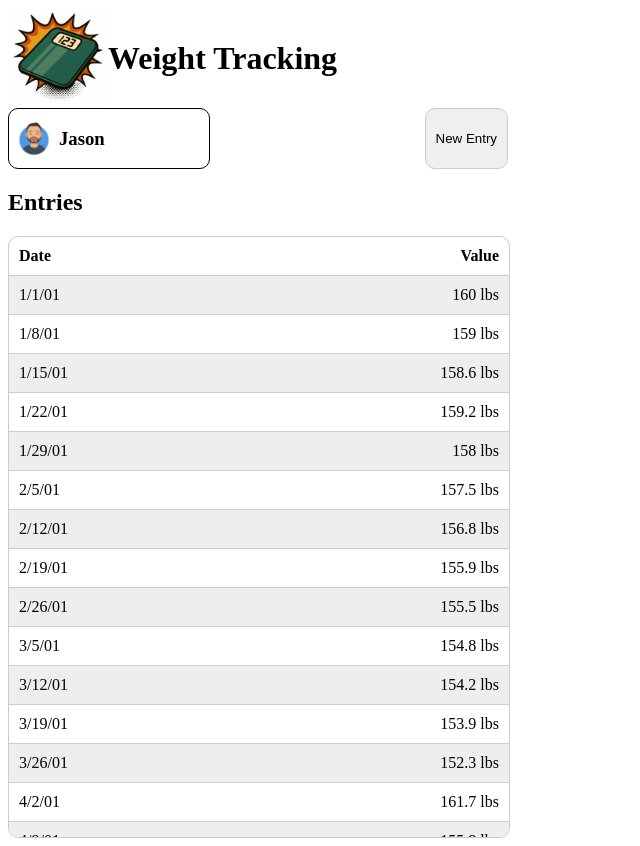
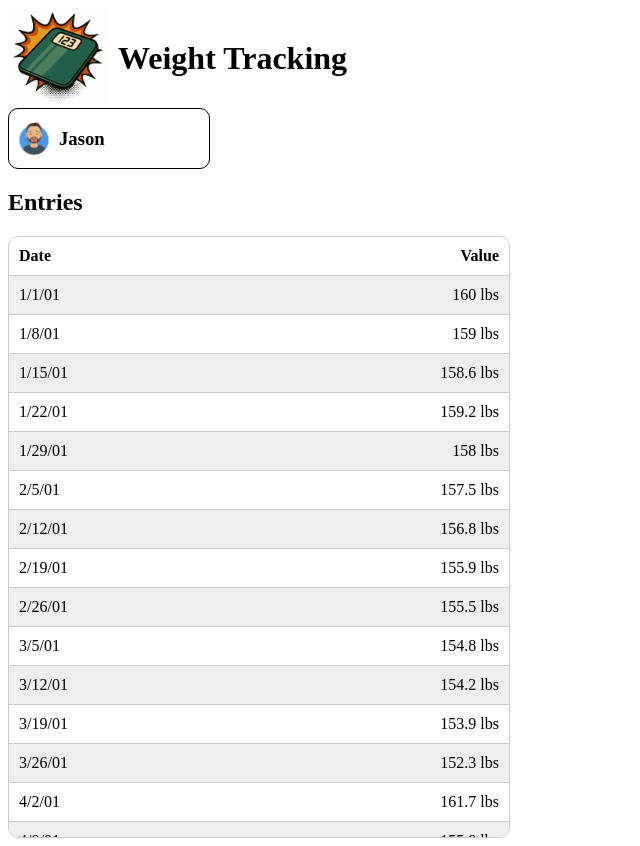
Before and after one commit to Floresj4/weight-tracking, an Angular app in the folder weight-tracking-ui/: page / in a window 1280 px wide. Shown: the whole page, without its empty margins (0-640 px from the left). Built offline with nearby package versions, Linux system fonts and the light colour scheme.

Commit message:
manage the header from the main component

```diff
--- a/weight-tracking-ui/src/app/app.component.html
+++ b/weight-tracking-ui/src/app/app.component.html
@@ -2,13 +2,11 @@
 
 <main>
 
-    <div class="user-container">
+    <header class="user-container">
         <app-user
         [user]="selectedUser()"
         (selected)="onSelectedUser($event)"/>
-
-        <button (click)="onNewEntry()">New Entry</button>
-    </div>
+    </header>
 
     <h2>Entries</h2>
 
--- a/weight-tracking-ui/src/app/components/header/header.html
+++ b/weight-tracking-ui/src/app/components/header/header.html
@@ -1,7 +1,7 @@
-<header>
+<div class='container'>
     <img src="/scale-logo-3.png" alt="Weight Tracking"
         class="scale-logo" />
     <div>
         <h1>{{title}}</h1>
     </div>
-</header>
+</div>
--- a/weight-tracking-ui/src/app/components/header/header.scss
+++ b/weight-tracking-ui/src/app/components/header/header.scss
@@ -1,4 +1,4 @@
-header {
+.container {
     display: flex;
     align-items: center;
 }
@@ -10,4 +10,5 @@ header {
 img.scale-logo {
     width: 100px;
     height: auto;
+    margin-right: 10px;
 }
```
